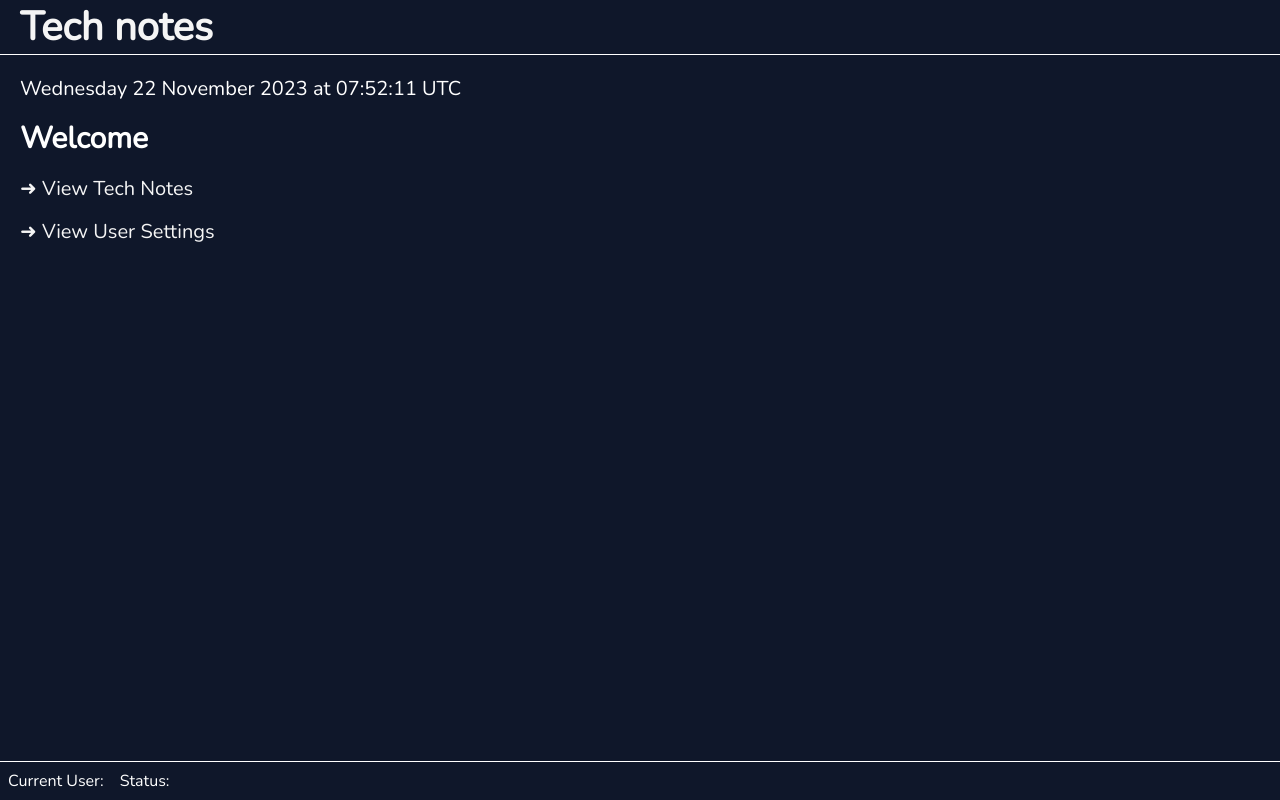
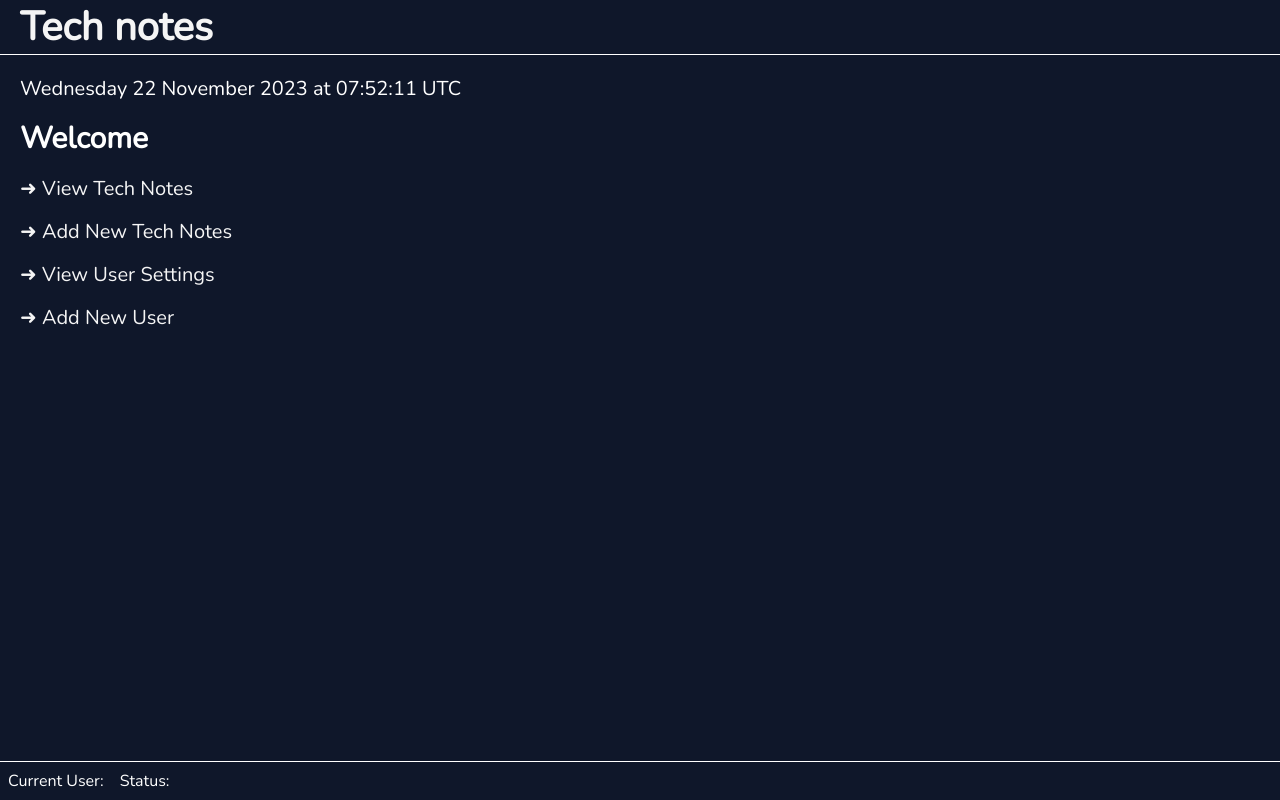
Before and after one commit to VladimirovMario/Sandbox, a React (Create React App) app in the folder 02. Redux/04. MERN Stack/07. Forms with RTK Query/: page /dash in a window 1280 px wide. Built offline with nearby package versions, Linux system fonts and the light colour scheme; no server answers.

Commit message:
Added two new LInks

```diff
--- a/02. Redux/04. MERN Stack/07. Forms with RTK Query/src/features/auth/Welcome.js
+++ b/02. Redux/04. MERN Stack/07. Forms with RTK Query/src/features/auth/Welcome.js
@@ -20,7 +20,13 @@ const Welcome = () => {
         <Link to="/dash/notes">View Tech Notes</Link>
       </p>
       <p>
+        <Link to="/dash/notes/new">Add New Tech Notes</Link>
+      </p>
+      <p>
         <Link to="/dash/users">View User Settings</Link>
+      </p>
+      <p>
+        <Link to="/dash/users/new">Add New User</Link>
       </p>
     </section>
   );
```
